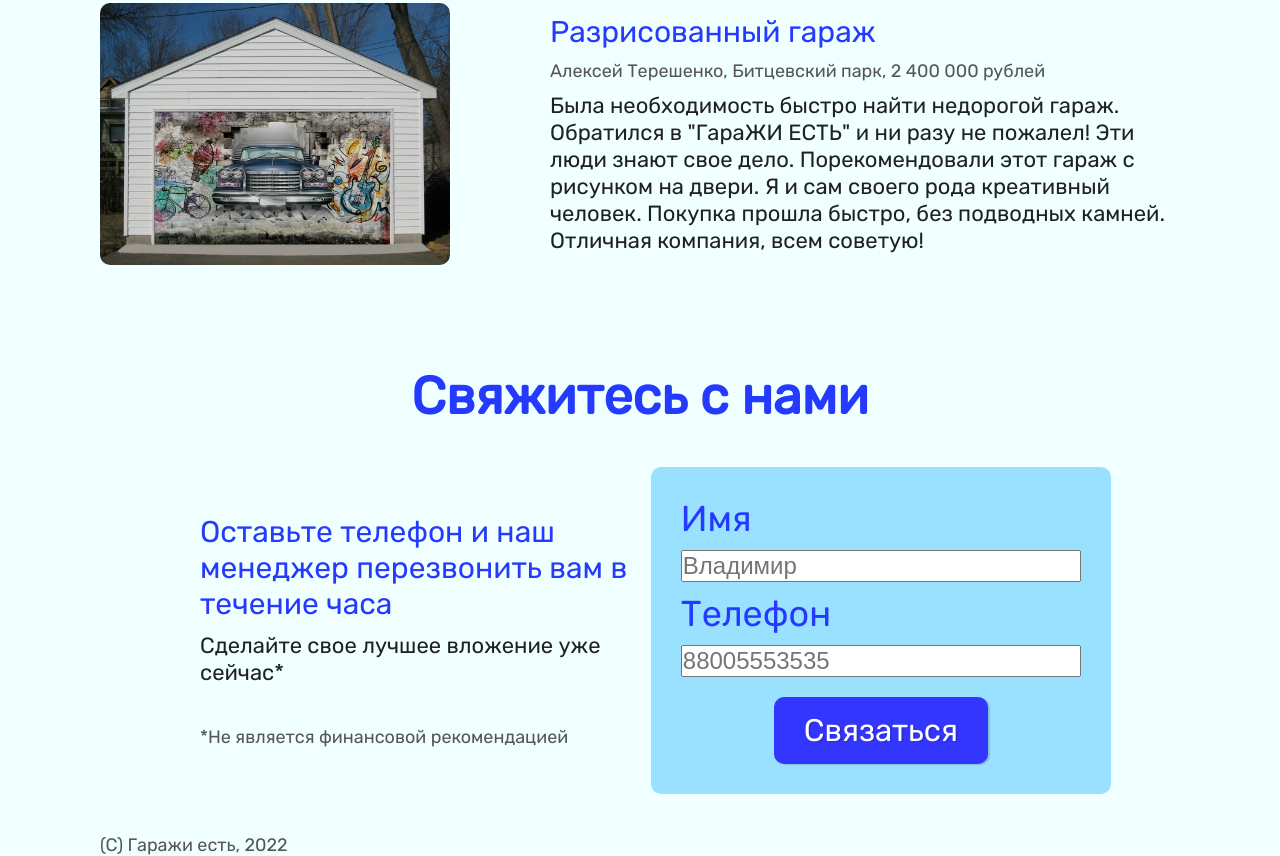
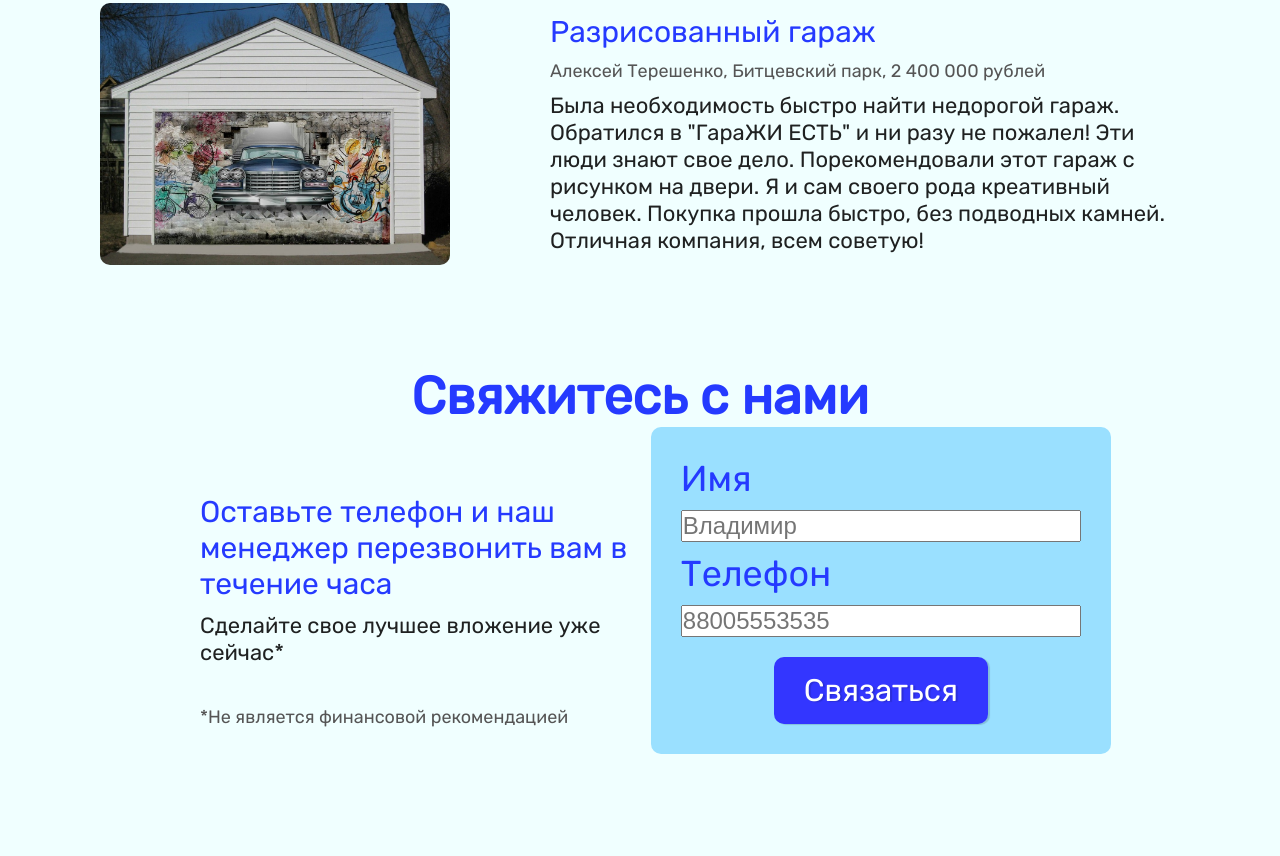
Before and after one commit to DgokeRFeed/garage_landing, a plain HTML site: page index.html in a window 1280 px wide. Shown: the part 2583-3439 px from the top of the page. After the commit the page ends 3337 px from the top, so only its background shows below. Drawn offline with Linux system fonts and the light colour scheme.

Commit message:
check footer

```diff
--- a/index.html
+++ b/index.html
@@ -204,7 +204,7 @@
     </div>
   </div>
 
-  <div id="request" class="buffer-top">
+  <div id="request" class=" buffer-bottom-large">
     <div class="container">
       <h2 class="title-main text-center buffer-top-large">Свяжитесь с нами</h2>
       <div class="wrapper">
@@ -216,7 +216,7 @@
           </div>
         </div>
 
-        <div class="column-1-2 buffer-top">
+        <div class="column-1-2">
           <div class="request-form">
             <p class="text-large">Имя</p>
             <input class="input-text buffer-top-small" type="text" name="first-name" placeholder="Владимир">
@@ -230,11 +230,5 @@
       </div>
     </div>
   </div>
-
-  <div id="footer" class="buffer-top">
-    <div class="container">
-      <p class="text-small">(C) Гаражи есть, 2022</p>
-    </div>
-  </div>
 </body>
 </html>
```
